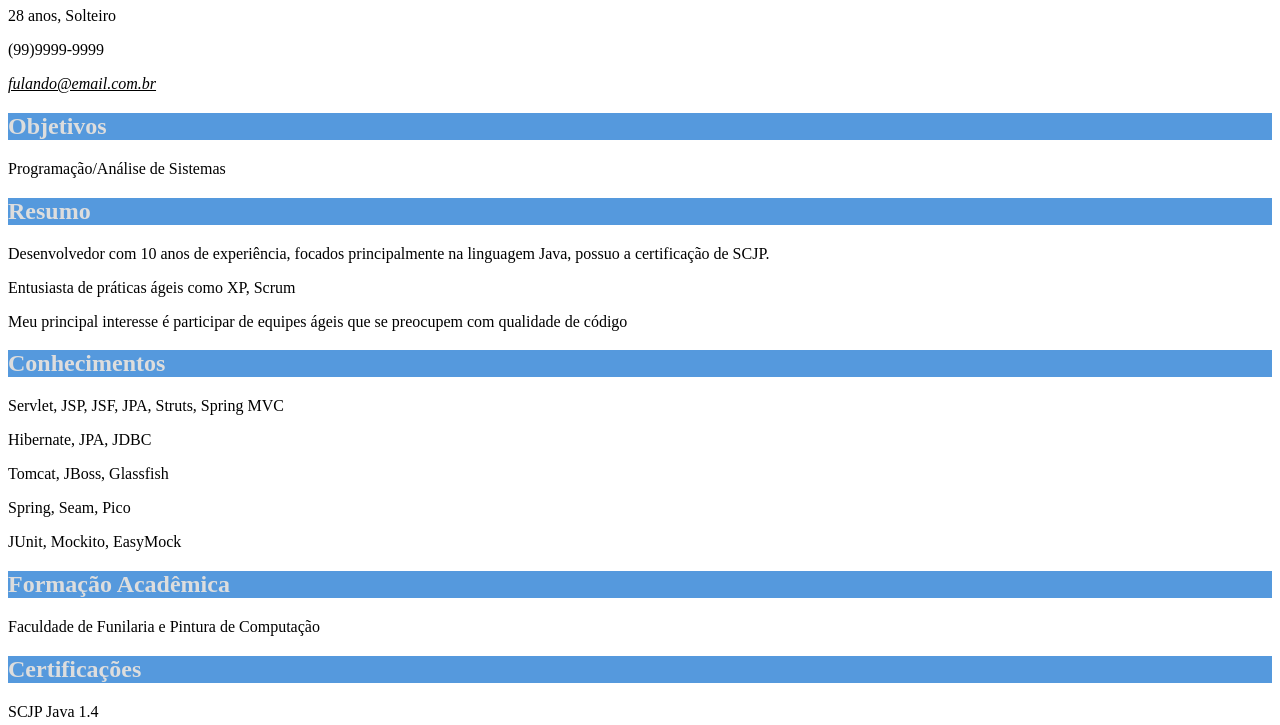
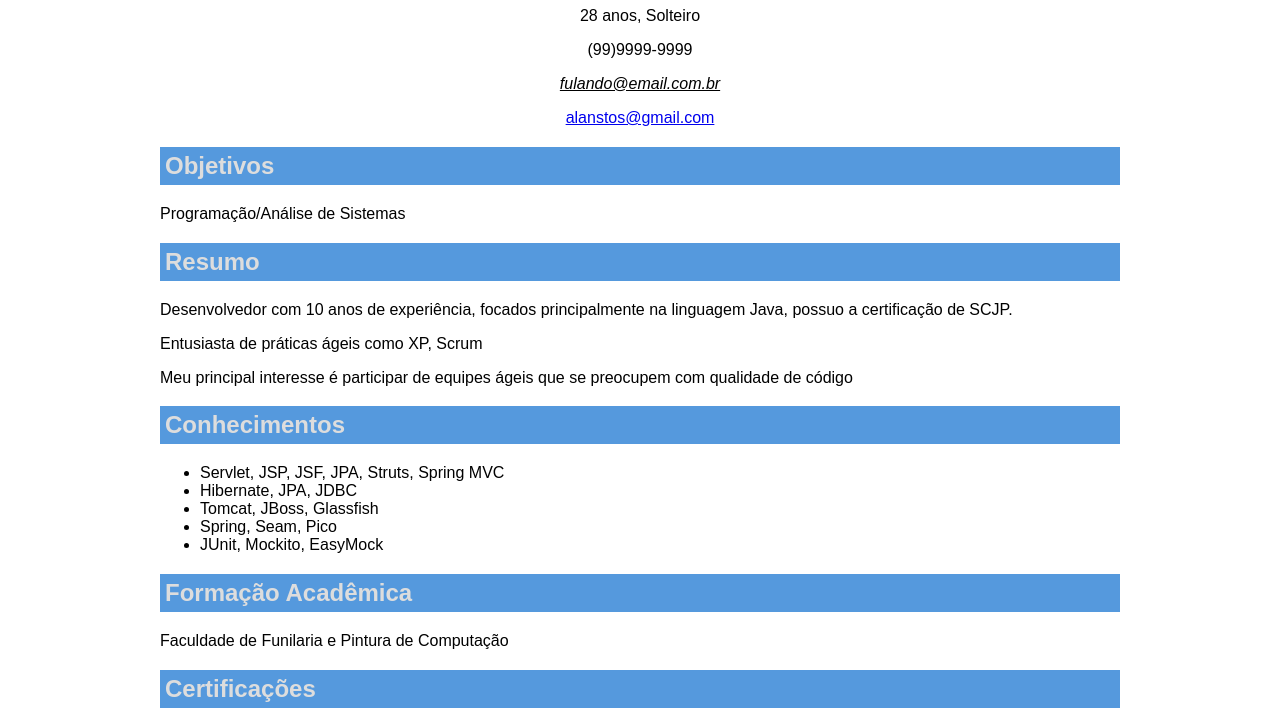
Before and after one commit to alanstos/ht-page1, a plain HTML site: page index.html in a window 1280 px wide. Shown: the part 73-798 px from the top of the page. Drawn offline with Linux system fonts and the light colour scheme.

Commit message:
novos estilos

```diff
--- a/css/curriculo.css
+++ b/css/curriculo.css
@@ -1,8 +1,22 @@
 
+body {
+    font-family: sans-serif;
+}
+
+#header{
+    text-align:center;
+}
+
+#conteudo {
+    width: 960px;
+    margin-left: auto;
+    margin-right: auto;
+}
 
 h2 {
 	background:#5599DD;
 	color:#DDDDDD;
+	padding: 5px;
 }
 
 .exp {
--- a/index.html
+++ b/index.html
@@ -6,10 +6,14 @@
         <link rel="stylesheet" type="text/css" href="css/curriculo.css">
     </head>
     <body>
+        <div id="conteudo">
+            <header id="header">
                 <h1>Fulano da Silva</h1>
                 <p>28 anos, Solteiro</p>
                 <p>(99)9999-9999</p>
                 <p id="email">fulando@email.com.br</p>
+                <a id="eml" href="mailto:alanstos@gmail.com">alanstos@gmail.com</a>
+            </header>
 
             <h2>Objetivos</h2>
             <p>Programação/Análise de Sistemas</p>
@@ -20,11 +24,13 @@
             <p>Meu principal interesse é participar de equipes ágeis que se preocupem com qualidade de código</p>
 
             <h2>Conhecimentos</h2>
-        <p>Servlet, JSP, JSF, JPA, Struts, Spring MVC</p>
-        <p>Hibernate, JPA, JDBC</p>
-        <p>Tomcat, JBoss, Glassfish</p>
-        <p>Spring, Seam, Pico</p>
-        <p>JUnit, Mockito, EasyMock</p>
+            <ul>
+                <li>Servlet, JSP, JSF, JPA, Struts, Spring MVC</li>
+                <li>Hibernate, JPA, JDBC</li>
+                <li>Tomcat, JBoss, Glassfish</li>
+                <li>Spring, Seam, Pico</li>
+                <li>JUnit, Mockito, EasyMock</li>
+            </ul>
 
             <h2>Formação Acadêmica</h2>
             <p>Faculdade de Funilaria e Pintura de Computação</p>
@@ -46,5 +52,7 @@
             <h3><a href="http://www.google.com.br" target="_black">Consultoria Consultus</a> - jan/2002 - ago/2008</h3>
             <p class="exp">Manutenção Corretiva e Desenvolvimento de diversos sistemas para os clientes da empresa entre as principais linguagens trabalhadas estão, PHP, Delphi, Java e as principais tecnologias foram Servlet, JSP, Struts 1.x, JDBC, Hibernate, EJB 2.x</p>
 
+        </div>
+
     </body>
 </html>
```
Lines whose indentation alone changed are shown as unchanged.
